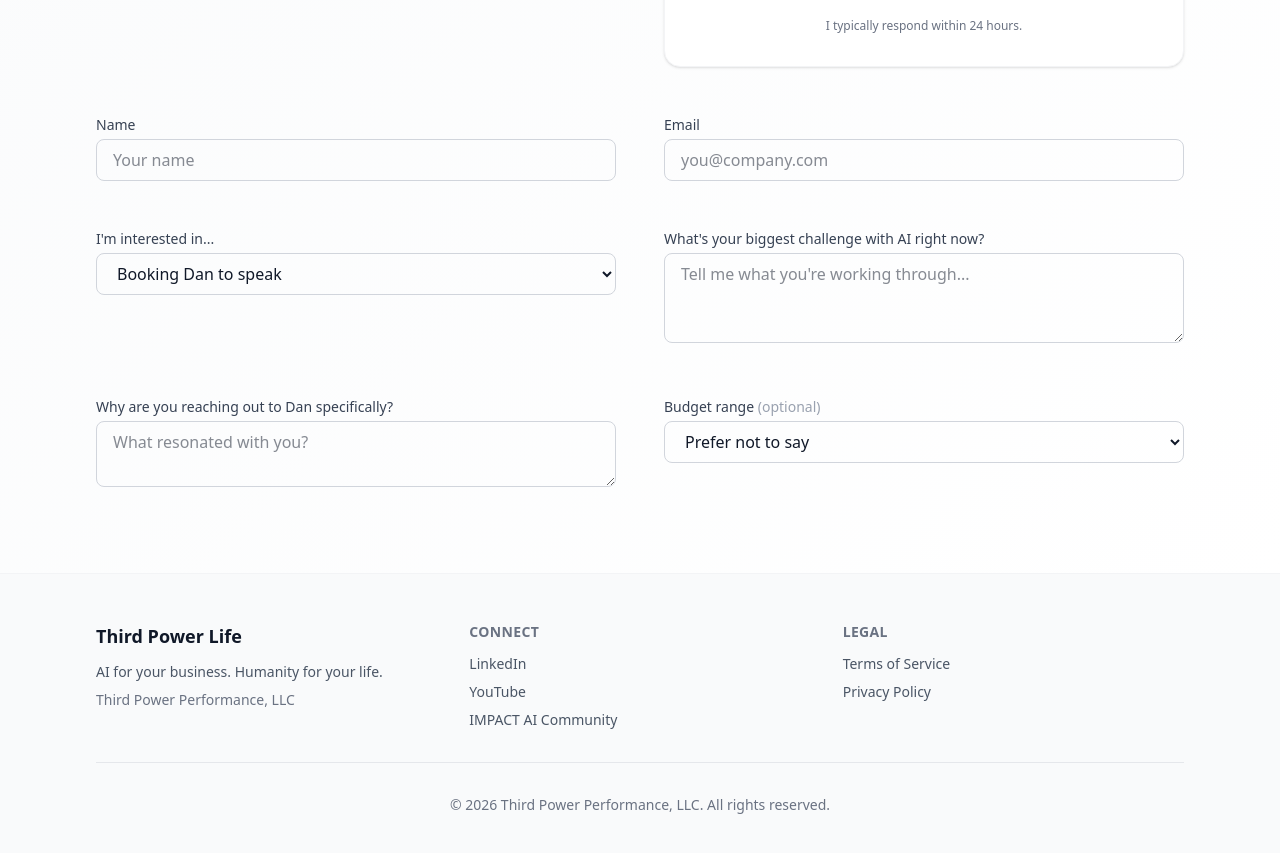
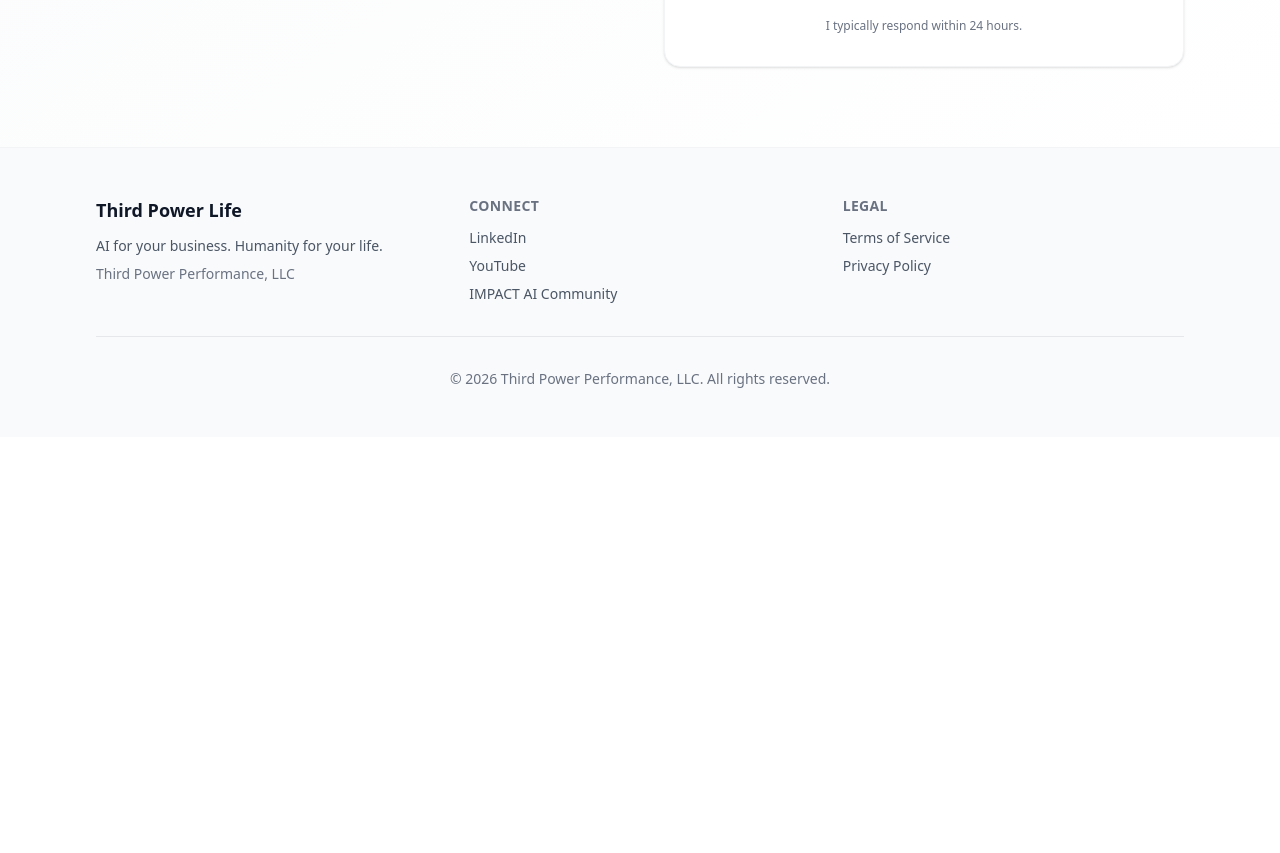
Before and after one commit to st4rnin3/thirdpowerlife-site, a Next.js app: page /contact in a window 1280 px wide. Shown: the part 827-1680 px from the top of the page. After the commit the page ends 1264 px from the top, so only its background shows below. Built offline with nearby package versions, Linux system fonts and the light colour scheme.

Commit message:
fix: remove duplicate form fields from contact page
Had orphaned form markup below the ContactForm component from the
mailto-to-Resend migration. Now just the single ContactForm renders.

```diff
--- a/src/app/contact/page.tsx
+++ b/src/app/contact/page.tsx
@@ -46,75 +46,6 @@
 
             {/* Right - Form */}
             <ContactForm />
-                <div>
-                  <label className="block text-sm font-medium text-gray-700 mb-1">Name</label>
-                  <input
-                    type="text"
-                    name="name"
-                    required
-                    className="w-full px-4 py-2 border border-gray-300 rounded-lg focus:ring-2 focus:ring-blue-500 focus:border-transparent"
-                    placeholder="Your name"
-                  />
-                </div>
-                <div>
-                  <label className="block text-sm font-medium text-gray-700 mb-1">Email</label>
-                  <input
-                    type="email"
-                    name="email"
-                    required
-                    className="w-full px-4 py-2 border border-gray-300 rounded-lg focus:ring-2 focus:ring-blue-500 focus:border-transparent"
-                    placeholder="you@company.com"
-                  />
-                </div>
-                <div>
-                  <label className="block text-sm font-medium text-gray-700 mb-1">I&apos;m interested in...</label>
-                  <select
-                    name="interest"
-                    className="w-full px-4 py-2 border border-gray-300 rounded-lg focus:ring-2 focus:ring-blue-500 focus:border-transparent"
-                  >
-                    <option value="speaking">Booking Dan to speak</option>
-                    <option value="consulting">Fractional CAIO consulting</option>
-                    <option value="podcast">Podcast collaboration</option>
-                    <option value="other">Something else</option>
-                  </select>
-                </div>
-                <div>
-                  <label className="block text-sm font-medium text-gray-700 mb-1">
-                    What&apos;s your biggest challenge with AI right now?
-                  </label>
-                  <textarea
-                    name="challenge"
-                    rows={3}
-                    className="w-full px-4 py-2 border border-gray-300 rounded-lg focus:ring-2 focus:ring-blue-500 focus:border-transparent"
-                    placeholder="Tell me what you're working through..."
-                  />
-                </div>
-                <div>
-                  <label className="block text-sm font-medium text-gray-700 mb-1">
-                    Why are you reaching out to Dan specifically?
-                  </label>
-                  <textarea
-                    name="why_dan"
-                    rows={2}
-                    className="w-full px-4 py-2 border border-gray-300 rounded-lg focus:ring-2 focus:ring-blue-500 focus:border-transparent"
-                    placeholder="What resonated with you?"
-                  />
-                </div>
-                <div>
-                  <label className="block text-sm font-medium text-gray-700 mb-1">
-                    Budget range <span className="text-gray-400">(optional)</span>
-                  </label>
-                  <select
-                    name="budget"
-                    className="w-full px-4 py-2 border border-gray-300 rounded-lg focus:ring-2 focus:ring-blue-500 focus:border-transparent"
-                  >
-                    <option value="">Prefer not to say</option>
-                    <option value="under-5k">Under $5,000</option>
-                    <option value="5k-10k">$5,000 - $10,000</option>
-                    <option value="10k-25k">$10,000 - $25,000</option>
-                    <option value="25k+">$25,000+</option>
-                  </select>
-                </div>
           </div>
         </div>
       </section>
```
